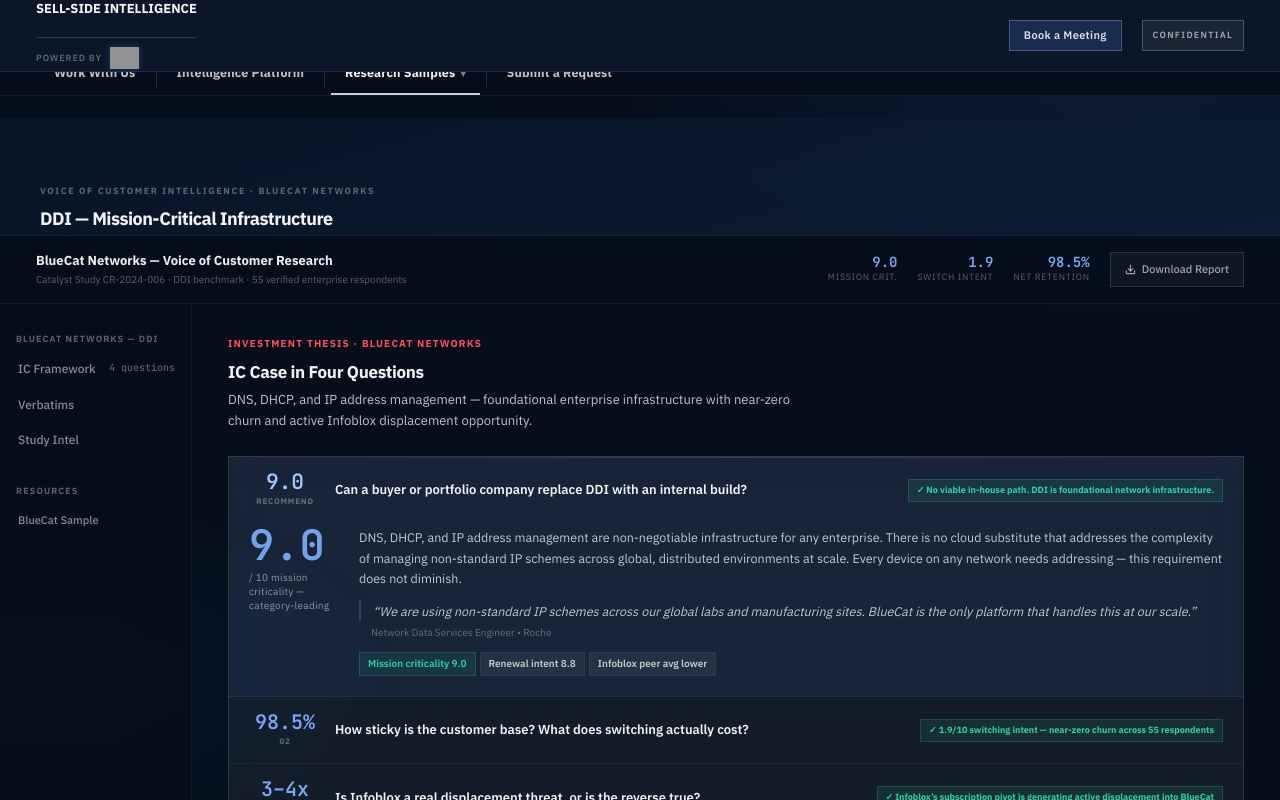
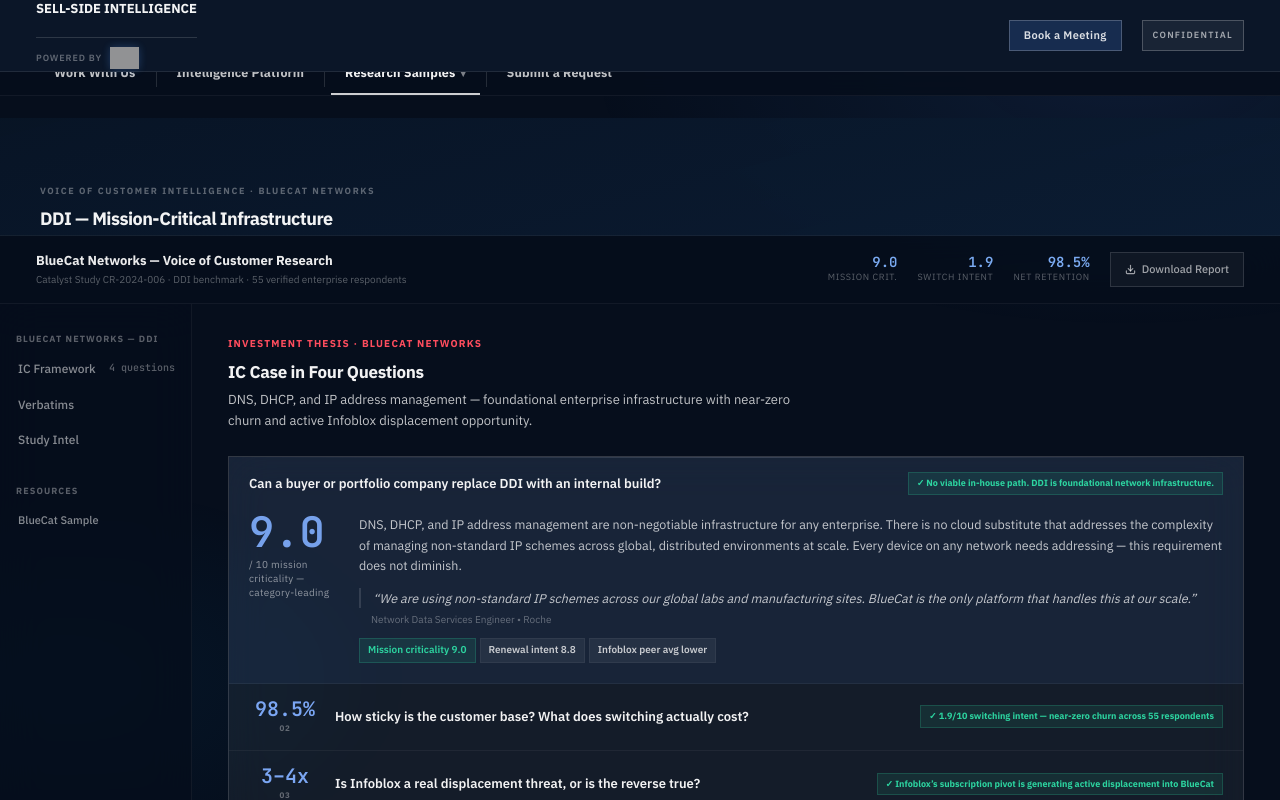
Before and after one commit to Crossover-Research/sell-side-overview-site, a Next.js app: page /bluecat in a window 1280 px wide. Shown: the top 800 px of the page. Built offline with nearby package versions, Linux system fonts and the light colour scheme; grey boxes are pictures that could not be loaded.

Commit message:
fix: hide duplicate stat number in IC accordion when expanded
Trigger column shows card.stat.num and ic-body also shows card.stat.num
When row is open, hide the trigger's first child (the small stat column)
and collapse the trigger grid to 1fr auto — body already shows the large stat.

```diff
--- a/app/globals.css
+++ b/app/globals.css
@@ -1051,3 +1051,7 @@ main { padding-top: 72px; } /* clearance for fixed topbar — applies to every r
 }
 .ib-inline-quote-sep  { font-size: 10px; color: var(--t4); }
 .ib-inline-quote-role { font-size: 10px; color: var(--t3); }
+
+/* Hide trigger stat when body is expanded — shown in body instead */
+.ic-accordion-row.open .ic-trigger > div:first-child { display: none; }
+.ic-accordion-row.open .ic-trigger { grid-template-columns: 1fr auto; }
```
